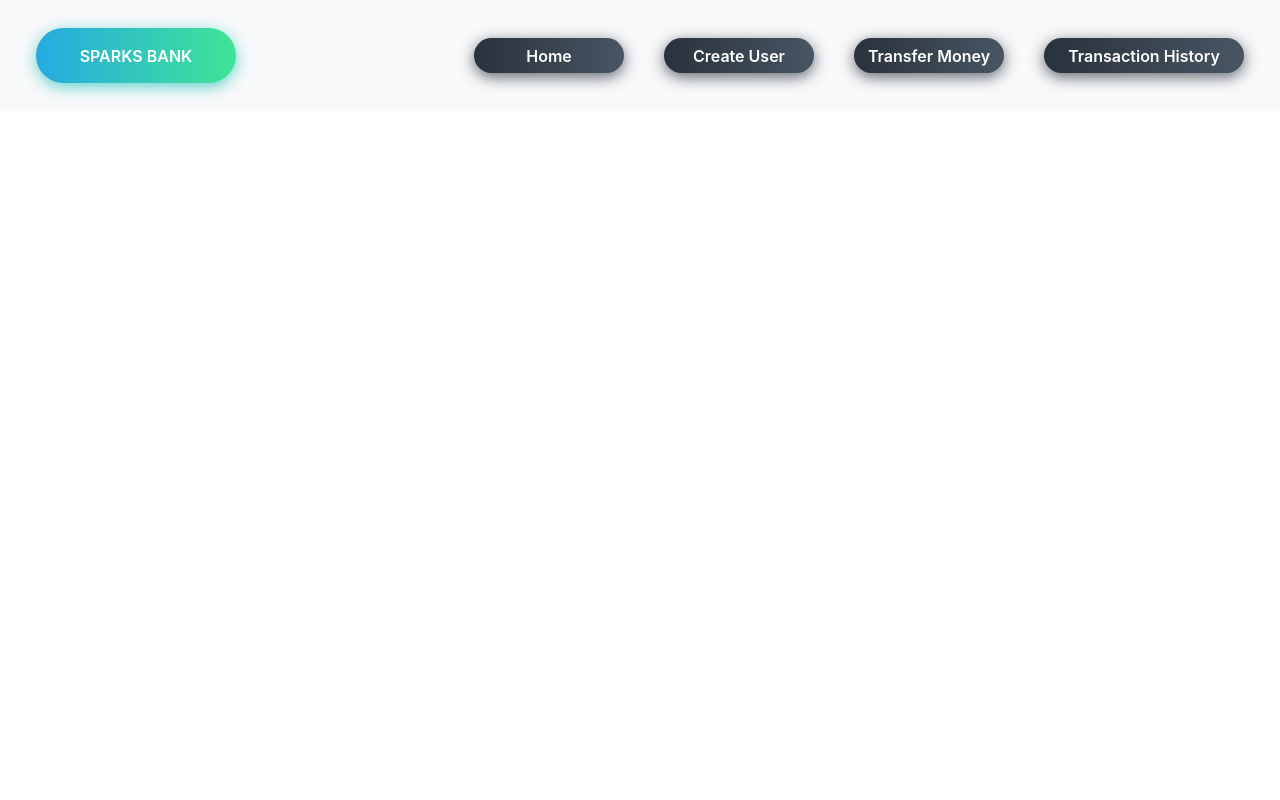
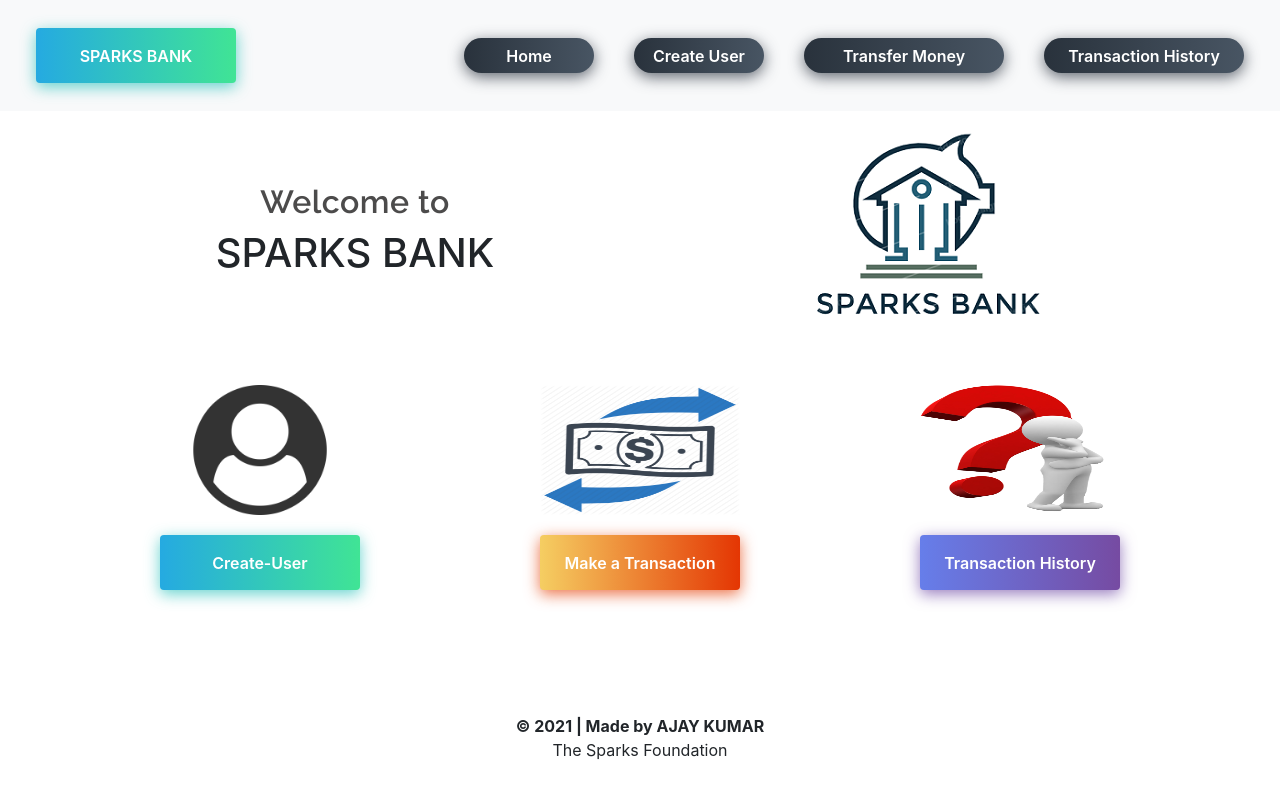
Before and after one commit to AJAYKR00KJ/Banking_System, a PHP site: page / in a window 1280 px wide. Run offline with PHP 8.4, Linux system fonts and the light colour scheme.

Commit message:
added home page and footer

```diff
--- /dev/null
+++ b/footer.php
@@ -0,0 +1,3 @@
+<footer class="text-center mt-5 py-2">
+        <p><b>&copy 2021 | Made by AJAY KUMAR</b> <br> The Sparks Foundation</p>
+</footer>
--- a/header.php
+++ b/header.php
@@ -3,23 +3,23 @@
 <link rel="stylesheet" type="text/css" href="assets/css/navbar.css">
 
 <nav class="navbar navbar-expand-md navbar-light bg-light">
-      <button style="width:200px;height:55px;" href="index.php" class="btn-hover color-1">SPARKS BANK</button>
+      <button style="width:200px;height:55px;border-radius: 4px;" href="index.php" class="btn-hover color-1">SPARKS BANK</button>
       <button class="navbar-toggler" type="button" data-toggle="collapse" data-target="#collapsibleNavbar">
         <span class="navbar-toggler-icon"></span>
       </button>
       <div class="collapse navbar-collapse" id="collapsibleNavbar">
             <ul class="navbar-nav ml-auto">
               <li class="nav-item">
-                <button href="index.php" class="btn-hover color-8">Home</button>
+                <a href="index.php"><button style="width:130px;heigh:25px" class="btn-hover color-8">Home</button> </a>
               </li>
               <li class="nav-item">
-                <button href="#" class="btn-hover color-8">Create User</button>
+                <a href="index.php"><button style="width:130px;heigh:25px"class="btn-hover color-8">Create User</button>  </a>
               </li>
               <li class="nav-item">
-                <button href="#" class="btn-hover color-8">Transfer Money</button>
+                <a href="index.php"><button style="width:200px;" class="btn-hover color-8">Transfer Money</button>  </a>
               </li>
               <li class="nav-item">
-                <button style="width:200px;" href="#" class="btn-hover color-8">Transaction History</button>
+                <a href="index.php"><button style="width:200px;" class="btn-hover color-8">Transaction History</button>  </a>
               </li>
 
           </div>
--- a/index.php
+++ b/index.php
@@ -7,7 +7,7 @@
 
     <!-- Bootstrap CSS -->
     <link rel="stylesheet" href="https://stackpath.bootstrapcdn.com/bootstrap/4.5.2/css/bootstrap.min.css" integrity="sha384-JcKb8q3iqJ61gNV9KGb8thSsNjpSL0n8PARn9HuZOnIxN0hoP+VmmDGMN5t9UJ0Z" crossorigin="anonymous">
-    <link rel="stylesheet" type="text/css" href="css/navbar.css">
+    <link rel="stylesheet" type="text/css" href="assets/css/navbar.css">
 
     <title>Basic Banking System</title>
   </head>
@@ -18,6 +18,47 @@
   include 'header.php';
   ?>
 
+  <div class="container">
+    <div class="row">
+            <div class="col-sm-12 col-md">
+                <div class="heading text-center my-5">
+                    <br/>
+                    <h2>Welcome to</h2>
+                    <h1>SPARKS BANK</h1>
+                </div>
+            </div>
+            <div class="col-sm-12 col-md img text-center">
+            <img src="assets/img/bank.png" class="img-fluid pt-2">
+            </div>
+    </div>
+
+    <div class="row">
+
+        <div class="col-sm-12 col-md-12 col-lg-4">
+            <div class="heading text-center my-5">
+                <img style="width:200px;height:130px;" src="assets/img/user.png" class="img-fluid">
+                <a href="index.php"><button style="width:200px;height:55px;border-radius: 4px;" class="btn-hover color-1">Create-User</button>  </a>
+            </div>
+        </div>
+        <div class="col-sm-12 col-md-12 col-lg-4">
+            <div class="heading text-center my-5">
+                <img style="width:200px;height:130px;" src="assets/img/transaction.png" class="img-fluid">
+                <a href="index.php"><button style="width:200px;height:55px;border-radius: 4px;" class="btn-hover color-2">Make a Transaction</button>  </a>
+            </div>
+        </div>
+        <div class="col-sm-12 col-md-12 col-lg-4">
+            <div class="heading text-center my-5">
+                <img style="width:200px;height:130px;" src="assets/img/history.png" class="img-fluid">
+                <a href="index.php"><button style="width:200px;height:55px;border-radius: 4px;" class="btn-hover color-3">Transaction History</button>  </a>
+            </div>
+        </div>
+  </div>
+
+  </div>
+
+  <?php
+  include 'footer.php';
+  ?>
 
 
   <script src="https://code.jquery.com/jquery-3.5.1.slim.min.js" integrity="sha384-DfXdz2htPH0lsSSs5nCTpuj/zy4C+OGpamoFVy38MVBnE+IbbVYUew+OrCXaRkfj" crossorigin="anonymous"></script>
```
Also changed, not shown: assets/img/bank.png (added), assets/img/history.png (added), assets/img/transaction.png (added), assets/img/user.png (added).
